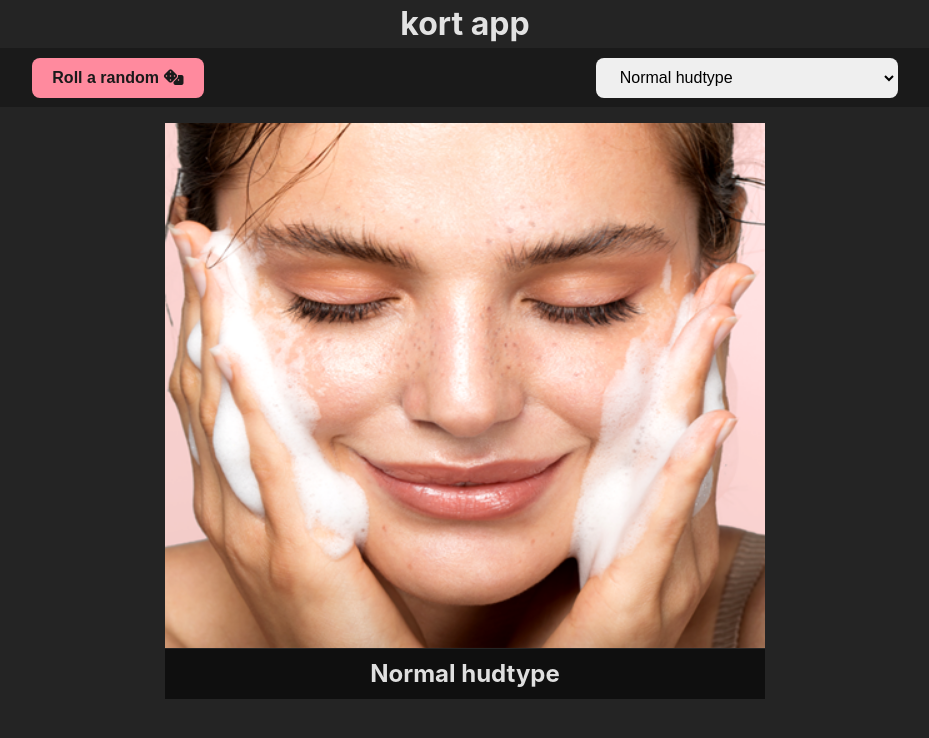
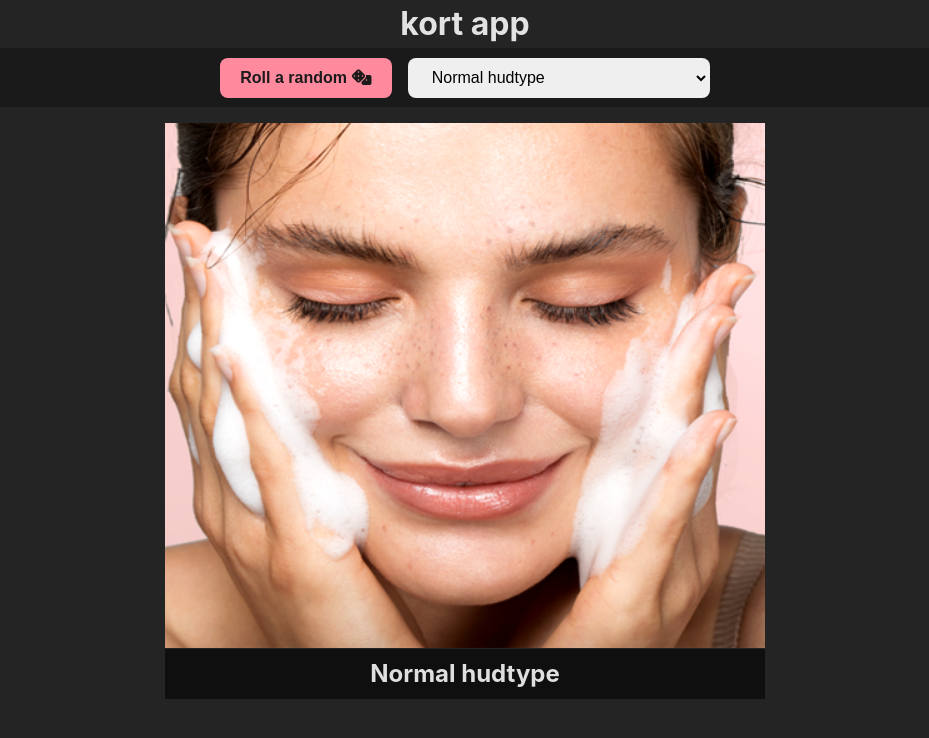
Before and after one commit to LolerSwager/cardapp, a React (Vite) app: page / in a window 1280 px wide. Shown: the top 738 px of the page, without its empty margins (175-1104 px from the left). Built offline with nearby package versions, Linux system fonts and the light colour scheme.

Commit message:
som style

```diff
--- a/src/App.jsx
+++ b/src/App.jsx
@@ -284,7 +284,7 @@ export default function App() {
     }
 
     return (
-        <>
+        <main>
             <h1>kort app</h1>
             <StyledMenu>
                 <button onClick={() => RandomRoll()}>
@@ -300,13 +300,13 @@ export default function App() {
                 </select>
             </StyledMenu>
             <div className="card-holder">{RenderCard()}</div>
-        </>
+        </main>
     )
 }
 
-const StyledMenu = styled.div`
+const StyledMenu = styled.menu`
     display: flex;
-    justify-content: space-around;
+    justify-content: center;
     flex-wrap: wrap;
     gap: 1rem;
     width: 100%;
```
